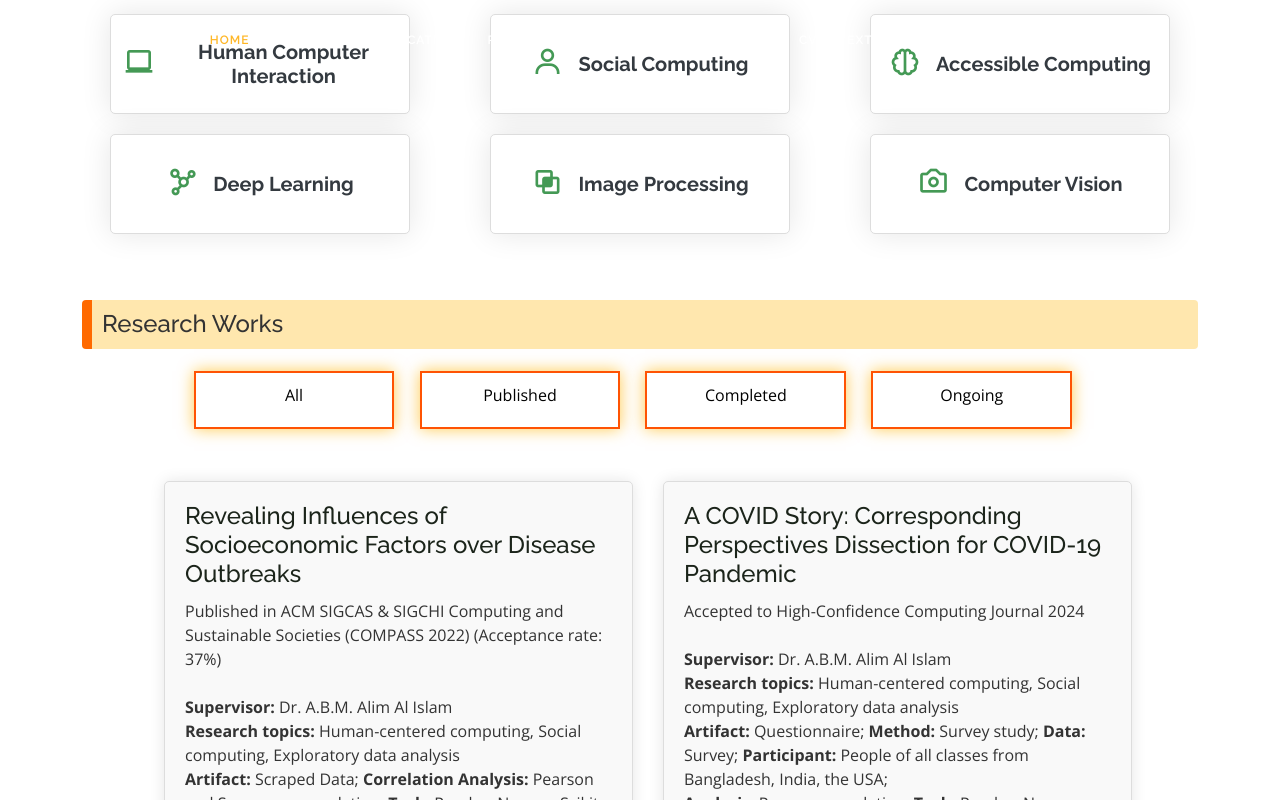
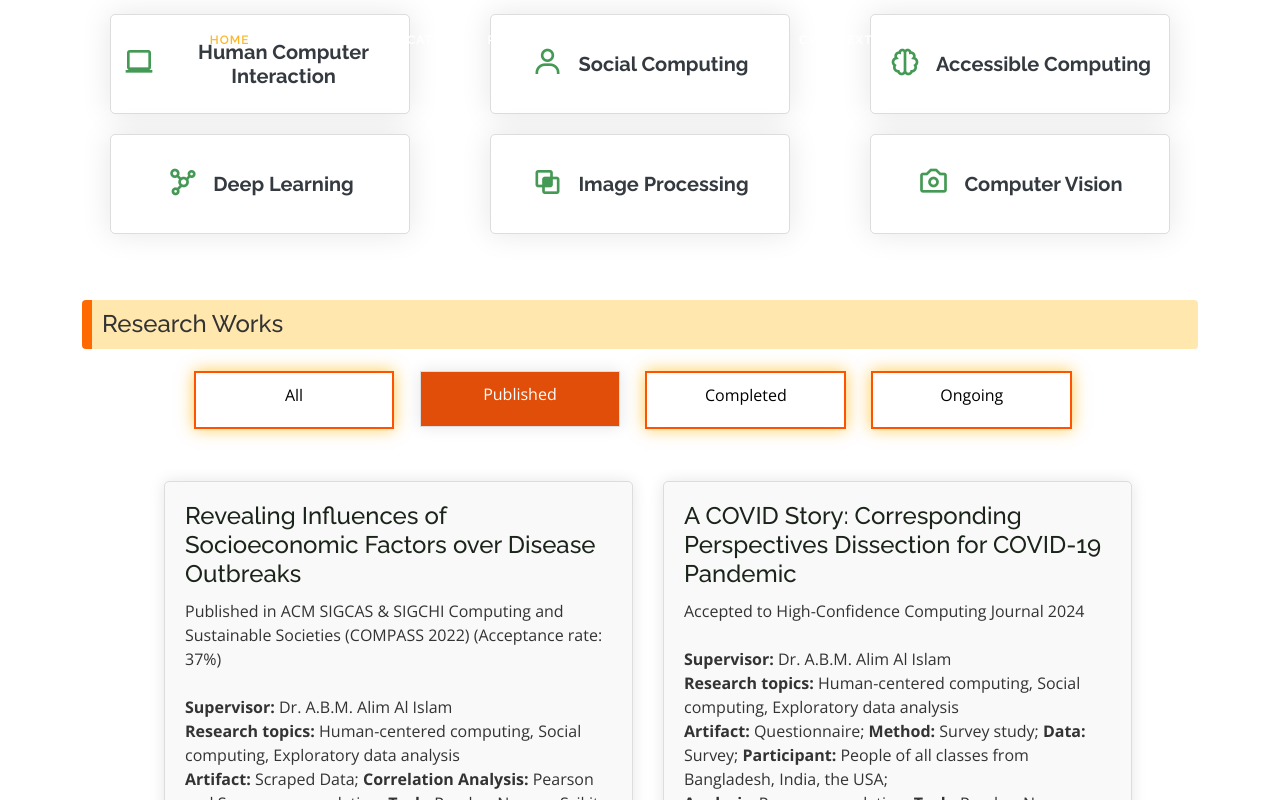
Before and after one commit to saikat212/saikat.github.io, a website: page index.html in a window 1280 px wide. Both pictures are taken after a click on the element "Published". Shown: the part 3214-4014 px from the top of the page. Drawn offline with nearby package versions, Linux system fonts and the light colour scheme.

Commit message:
Resolved merge conflicts

```diff
--- a/assets/css/style.css
+++ b/assets/css/style.css
@@ -1482,7 +1482,6 @@ section {
   border-left: 10px solid #ff6a00; /* Blue left border */
   border-radius: 4px; /* Rounded corners */
 }
-
 /* Styles for the status section */
 .research .status-section {
   display: flex;
@@ -1526,10 +1525,10 @@ section {
   margin-bottom: 10px;
   display: block;
 }
+
 .research .status-box.selected {
-  background: #f9a065;
+  background: #e14e09; /* Change this to your desired color */
   border: 1px solid #ddd;
-
   padding: 10px;
   width: 20%; /* Set width to take up one-third of the container */
   height: 10%;
@@ -1537,7 +1536,8 @@ section {
   text-align: center;
   transition: transform 0.3s ease, box-shadow 0.3s ease;
 }
-.research .status-box-selected label {
+
+.research .status-box.selected label {
   font-size: 1em;
   color: rgb(255, 255, 255);
   margin-bottom: 10px;
--- a/index.html
+++ b/index.html
@@ -532,7 +532,6 @@
 
 </section>
 
-
 <script>
   document.addEventListener('DOMContentLoaded', function() {
     const statusBoxes = document.querySelectorAll('.status-box');
@@ -540,6 +539,12 @@
 
     statusBoxes.forEach(box => {
       box.addEventListener('click', function() {
+        // Remove selected class from all status boxes
+        statusBoxes.forEach(b => b.classList.remove('selected'));
+
+        // Add selected class to the clicked status box
+        this.classList.add('selected');
+
         const selectedStatus = this.getAttribute('data-status');
         workBoxes.forEach(workBox => {
           if (selectedStatus === 'all' || workBox.getAttribute('data-status') === selectedStatus) {
```
